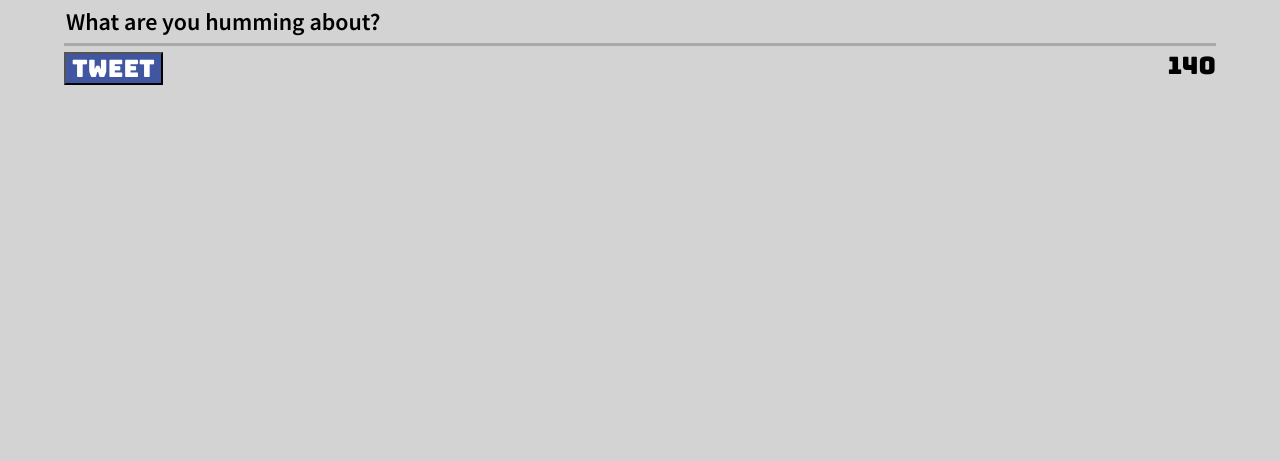
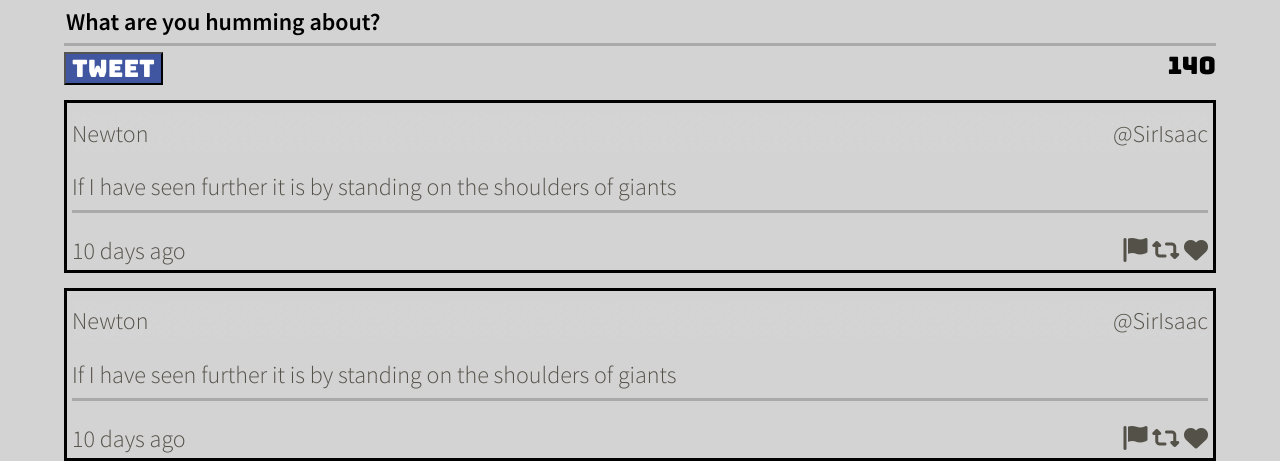
Before and after one commit to DinoPranjic/tweeter, a website: page public/index.html in a window 1280 px wide. Shown: the part 635-1096 px from the top of the page. Before the commit the page ends 800 px from the top, so only its background shows below. Drawn offline with nearby package versions, Linux system fonts and the light colour scheme.

Commit message:
add fake tweets to test tweet container

```diff
--- a/public/index.html
+++ b/public/index.html
@@ -20,6 +20,7 @@
     <link rel="stylesheet" href="/styles/nav.css" type="text/css" />
     <link rel="stylesheet" href="/styles/header.css" type="text/css" />
     <link rel="stylesheet" href="/styles/new-tweet.css" type="text/css" />
+    <link rel="stylesheet" href="/styles/tweets.css" type="text/css" />
 
     <!-- External JS -->
     <script src="https://ajax.googleapis.com/ajax/libs/jquery/3.4.1/jquery.min.js"></script>
@@ -63,6 +64,36 @@
           </div>
         </form>
       </section>
+      <article class="tweet">
+        <header>
+          <span>Newton</span>
+          <span>@SirIsaac</span>
+        </header>
+        <p>If I have seen further it is by standing on the shoulders of giants</p>
+        <footer>
+          <div>10 days ago</div>
+          <div>
+            <i class="fa-solid fa-flag"></i>
+            <i class="fa-solid fa-retweet"></i>
+            <i class="fa-solid fa-heart"></i>
+          </div>
+        </footer>
+      </article>
+      <article class="tweet">
+        <header>
+          <span>Newton</span>
+          <span>@SirIsaac</span>
+        </header>
+        <p>If I have seen further it is by standing on the shoulders of giants</p>
+        <footer>
+          <div>10 days ago</div>
+          <div>
+            <i class="fa-solid fa-flag"></i>
+            <i class="fa-solid fa-retweet"></i>
+            <i class="fa-solid fa-heart"></i>
+          </div>
+        </footer>
+      </article>
     </main>
     <script type="text/javascript" src="/scripts/composer-char-counter.js"></script>
   </body>
```
